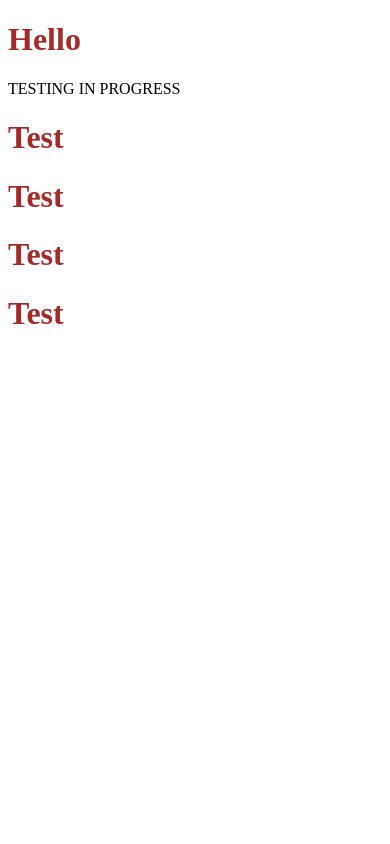
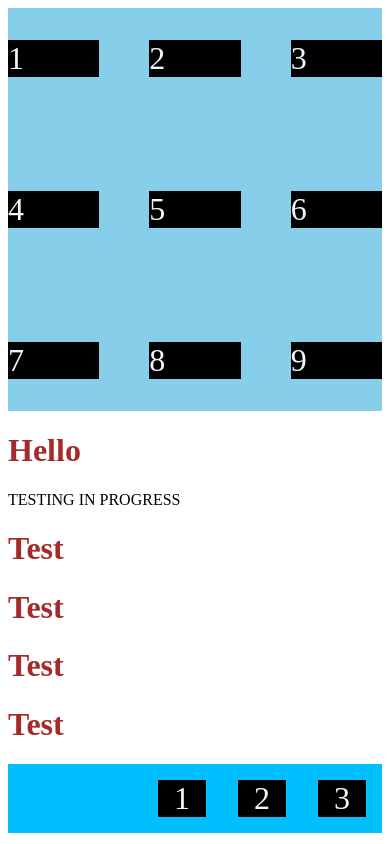
Before and after one commit to dot-doe/lektion_5_reso_orient, a plain HTML site: page index.html in a window 390 px wide. Drawn offline with Linux system fonts and the light colour scheme.

```diff
--- a/index.html
+++ b/index.html
@@ -8,6 +8,20 @@
 </head>
 <body>
 
+
+    <div class="grid-container">
+        <p>1</p>
+        <p>2</p>
+        <p>3</p>
+        <p>4</p>
+        <p>5</p>
+        <p>6</p>
+        <p>7</p>
+        <p>8</p>
+        <p>9</p>
+    </div>
+
+
     <h1>Hello</h1>
 
     <p>TESTING IN PROGRESS</p>
@@ -17,5 +31,14 @@
     <h1>Test</h1>
     <h1>Test</h1>
 
+<div class="container">
+    <p>1</p>
+    <p>2</p>
+    <p>3</p>
+
+
+
+</div>
+
 </body>
 </html>
--- a/styles.css
+++ b/styles.css
@@ -8,3 +8,68 @@
     }
 
 }
+
+
+
+/* FLEXBOC PRACTICE*/
+
+/* Flex direction
+    row
+    row-reverse
+    column
+    column-reverse
+*/
+/* Flex-wrap: wrap
+    controls direction and multiline of items
+ */
+
+
+
+/*  background-color
+        VERY GOOD FOR DEBUGGING! (spave for element and size)
+*/
+/* justify-content
+        space == positioning
+*/
+
+
+
+
+.container {    /*  House */
+    display: flex;    /*  Children  */
+    flex-wrap: wrap;
+    background-color: deepskyblue;  /*  Children  */
+    flex-direction: row;   /*  Children  */
+    justify-content:flex-end;
+
+
+}
+            /*  Play around */
+.container  > p    {
+    background-color: black;
+    color: aliceblue;
+    font-size: 2rem;
+
+    padding-left: 16px;
+    padding-right: 16px;
+    margin: 16px;
+
+
+}
+
+
+
+/*  GRID-CONTAINER*/
+.grid-container {
+   background-color: skyblue;
+    display: grid;
+    column-gap: 50px;
+    row-gap: 50px;
+    grid-template-columns: auto auto auto;
+}
+
+.grid-container > p {
+    background-color: black;
+    color: aliceblue;
+    font-size: 2rem;
+}
```
